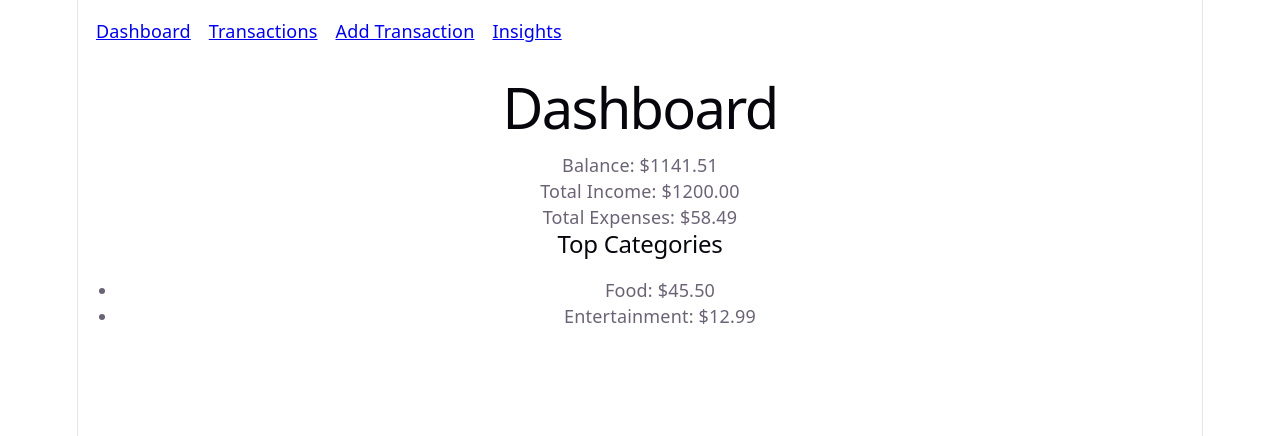
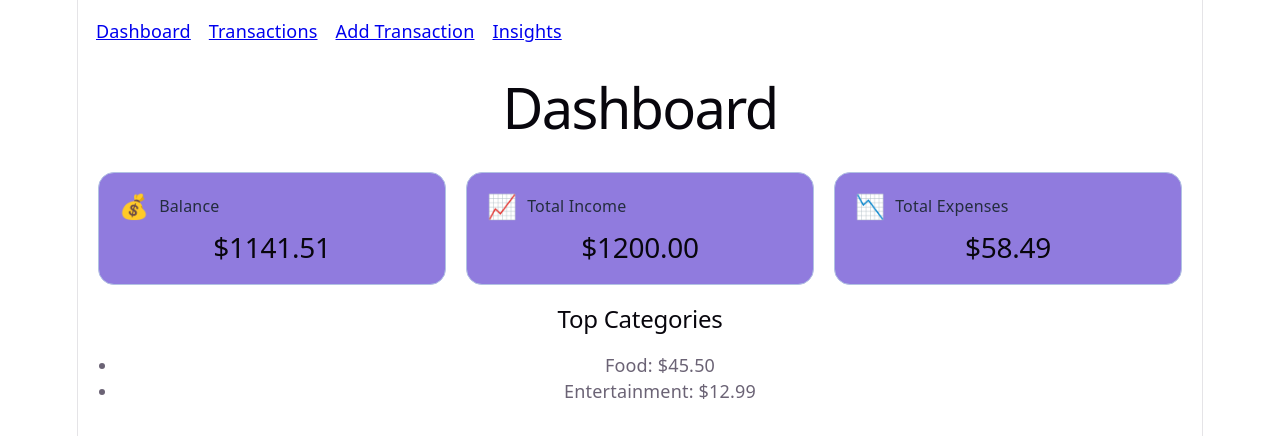
Before and after one commit to Poornesh-codes/finance-tracker, a React (Vite) app: page / in a window 1280 px wide. Shown: the top 436 px of the page. Built offline with nearby package versions, Linux system fonts and the light colour scheme.

Commit message:
add stats card in dashboard add addtransacctions,add piecharts,bar_graphs for insights

```diff
--- a/package.json
+++ b/package.json
@@ -10,6 +10,7 @@
     "preview": "vite preview"
   },
   "dependencies": {
+    "motion": "^13.1.0",
     "react": "^19.2.8",
     "react-dom": "^19.2.8",
     "react-router-dom": "^7.18.2",
--- a/src/App.jsx
+++ b/src/App.jsx
@@ -1,19 +1,25 @@
+import {useState} from 'react'
 import { Routes, Route } from 'react-router-dom'
 import Dashboard from './pages/Dashboard'
 import Transactions from './pages/Transactions'
 import AddTransaction from './pages/AddTransaction'
 import Insights from './pages/Insights'
 import Navbar from './components/Navbar'
+import sampleTransactions from './data/sampleTransactions'
+function App() {
+  const [transactions, setTransactions] = useState(sampleTransactions)
+  function addTransaction(newTransaction) {
+    setTransactions((prev) => [...prev, {...newTransaction,id:Date.now()}])
+  }
 
-function App() {
   return (
     <>
       <Navbar />
       <Routes>
-        <Route path="/" element={<Dashboard />} />
-        <Route path="/transactions" element={<Transactions />} />
-        <Route path="/add" element={<AddTransaction />} />
-        <Route path="/insights" element={<Insights />} />
+        <Route path="/" element={<Dashboard transactions={transactions} />} />
+        <Route path="/transactions" element={<Transactions transactions={transactions} />} />
+        <Route path="/add" element={<AddTransaction onAdd={addTransaction} />} />
+        <Route path="/insights" element={<Insights transactions={transactions} />} />
       </Routes>
     </>
   )
--- /dev/null
+++ b/src/components/Statcard.css
@@ -0,0 +1,27 @@
+.stat-card {
+  padding: 20px;
+  border-radius: 16px;
+  background: rgb(144, 123, 222);
+  border: 1px solid #b2c2e3;
+}
+
+.stat-card-header {
+  display: flex;
+  align-items: center;
+  gap: 10px;
+  margin-bottom: 12px;
+}
+
+.stat-card-icon {
+  font-size: 24px;
+}
+
+.stat-card-title {
+  color: #242d3e;
+  font-size: 16px;
+}
+
+.stat-card-value {
+  margin: 0;
+  font-size: 28px;
+}
--- /dev/null
+++ b/src/components/Statcard.jsx
@@ -0,0 +1,20 @@
+import { motion } from 'motion/react'
+import './Statcard.css'
+function StatCard({ title, value, icon,delay }) {
+  return (
+    <motion.div className="stat-card"
+      initial={{ opacity: 0, y: 20 }}
+      animate={{ opacity: 1, y: 0 }}
+      transition={{duration:0.4 , delay:delay}}
+    >
+      <div className="stat-card-header">
+        <span className="stat-card-icon">{icon}</span>
+        <span className="stat-card-title">{title}</span>
+      </div>
+
+      <h2 className="stat-card-value">${value.toFixed(2)}</h2>
+    </motion.div>
+  )
+}
+
+export default StatCard
--- a/src/pages/AddTransaction.jsx
+++ b/src/pages/AddTransaction.jsx
@@ -1,4 +1,55 @@
-function AddTransaction() {
-  return <h1>Add Transaction</h1>
+import { useState } from 'react'
+
+function AddTransaction({ onAdd }) {
+  const [formData, setFormData] = useState({
+    date: '',
+    amount: '',
+    category: '',
+    type: 'expense',
+    note: '',
+  })
+
+  function handleChange(e) {
+    const { name, value } = e.target
+    setFormData((prev) => ({ ...prev, [name]: value }))
+  }
+
+  function handleSubmit(e) {
+    e.preventDefault()
+    onAdd({ ...formData, amount: parseFloat(formData.amount) })
+  }
+
+  return (
+    <div style={{ padding: '1rem' }}>
+      <h1>Add Transaction</h1>
+      <form onSubmit={handleSubmit}>
+        <div>
+          <label>Date</label>
+          <input type="date" name="date" value={formData.date} onChange={handleChange} required />
+        </div>
+        <div>
+          <label>Amount</label>
+          <input type="number" name="amount" value={formData.amount} onChange={handleChange} step="0.01" required />
+        </div>
+        <div>
+          <label>Category</label>
+          <input type="text" name="category" value={formData.category} onChange={handleChange} required />
+        </div>
+        <div>
+          <label>Type</label>
+          <select name="type" value={formData.type} onChange={handleChange}>
+            <option value="expense">Expense</option>
+            <option value="income">Income</option>
+          </select>
+        </div>
+        <div>
+          <label>Note</label>
+          <input type="text" name="note" value={formData.note} onChange={handleChange} />
+        </div>
+        <button type="submit">Add Transaction</button>
+      </form>
+    </div>
+  )
 }
+
 export default AddTransaction
--- /dev/null
+++ b/src/pages/Dashboard.css
@@ -0,0 +1,6 @@
+.stats-container {
+  display: grid;
+  grid-template-columns: repeat(3, 1fr);
+  gap: 20px;
+  padding: 20px;
+}
--- a/src/pages/Dashboard.jsx
+++ b/src/pages/Dashboard.jsx
@@ -1,15 +1,15 @@
-import sampleTransactions from '../data/sampleTransactions'
+import StatCard from '../components/Statcard'
+import './Dashboard.css'
+function Dashboard({ transactions }) {
+  const totalIncome = transactions.filter((t) => t.type === 'income').reduce((sum, t) => sum + t.amount, 0)
 
-function Dashboard() {
-  const totalIncome = sampleTransactions.filter((t) => t.type === 'income').reduce((sum, t) => sum + t.amount, 0)
-
-  const totalExpenses = sampleTransactions
+  const totalExpenses = transactions
     .filter((t) => t.type === 'expense')
     .reduce((sum, t) => sum + t.amount, 0)
 
   const balance = totalIncome - totalExpenses
 
-  const categoryTotals = sampleTransactions
+  const categoryTotals = transactions
     .filter((t) => t.type === 'expense')
     .reduce((acc, t) => {
       acc[t.category] = (acc[t.category] || 0) + t.amount
@@ -23,9 +23,11 @@ function Dashboard() {
   return (
     <div>
       <h1>Dashboard</h1>
-      <p>Balance: ${balance.toFixed(2)}</p>
-      <p>Total Income: ${totalIncome.toFixed(2)}</p>
-      <p>Total Expenses: ${totalExpenses.toFixed(2)}</p>
+      <div className="stats-container">
+        <StatCard title="Balance" value={balance} icon="💰" delay={0.1} />
+        <StatCard title="Total Income" value={totalIncome} icon="📈" delay={0.2} />
+        <StatCard title="Total Expenses" value={totalExpenses} icon="📉" delay={0.3} />
+      </div>
 
       <h2>Top Categories</h2>
       <ul>
--- a/src/pages/Insights.jsx
+++ b/src/pages/Insights.jsx
@@ -1,4 +1,61 @@
-function Insights() {
-  return <h1>Insights</h1>
+import { PieChart, Pie, Cell, Tooltip, Legend, BarChart, Bar, XAxis, YAxis, CartesianGrid, ResponsiveContainer } from 'recharts'
+const COLORS = ['#8884d8', '#82ca9d', '#ffc658', '#ff8042', '#0088FE', '#00C49F']
+
+function Insights({ transactions }) {
+  // Spending by category (for pie chart)
+  const categoryTotals = transactions
+    .filter((t) => t.type === 'expense')
+    .reduce((acc, t) => {
+      acc[t.category] = (acc[t.category] || 0) + t.amount
+      return acc
+    }, {})
+
+  const pieData = Object.entries(categoryTotals).map(([category, amount]) => ({
+    name: category,
+    value: amount,
+  }))
+
+  // Spending by date (for bar chart)
+  const dateTotals = transactions
+    .filter((t) => t.type === 'expense')
+    .reduce((acc, t) => {
+      acc[t.date] = (acc[t.date] || 0) + t.amount
+      return acc
+    }, {})
+
+  const barData = Object.entries(dateTotals)
+    .map(([date, amount]) => ({ date, amount }))
+    .sort((a, b) => new Date(a.date) - new Date(b.date))
+
+  return (
+    <div style={{ padding: '1rem' }}>
+      <h1>Insights</h1>
+
+      <h2>Spending by Category</h2>
+      <ResponsiveContainer width="100%" height={300}>
+        <PieChart>
+          <Pie data={pieData} dataKey="value" nameKey="name" cx="50%" cy="50%" outerRadius={100} label>
+            {pieData.map((entry, index) => (
+              <Cell key={entry.name} fill={COLORS[index % COLORS.length]} />
+            ))}
+          </Pie>
+          <Tooltip />
+          <Legend />
+        </PieChart>
+      </ResponsiveContainer>
+
+      <h2>Spending Over Time</h2>
+      <ResponsiveContainer width="100%" height={300}>
+        <BarChart data={barData}>
+          <CartesianGrid strokeDasharray="3 3" />
+          <XAxis dataKey="date" />
+          <YAxis />
+          <Tooltip />
+          <Bar dataKey="amount" fill="#8884d8" />
+        </BarChart>
+      </ResponsiveContainer>
+    </div>
+  )
 }
+
 export default Insights
--- a/src/pages/Transactions.jsx
+++ b/src/pages/Transactions.jsx
@@ -1,9 +1,47 @@
-import sampleTransactions from '../data/sampleTransactions'
+import { useState } from 'react'
+function Transactions({ transactions }) {
+  const [Search, setSearch] = useState('')
+  const [CategoryFilter, setCategoryFilter] = useState('All')
+  const [TypeFilter, setTypeFilter] = useState('All')
+  const[StartDate,setStartDate]=useState('')
+  const[EndDate,setEndDate]=useState('')
+  const categories = ['All', ...new Set(transactions.map((t) => t.category))]
+  const filteredTransactions = transactions.filter((t) => {
+    const matchesSearch = t.note.toLowerCase().includes(Search.toLowerCase())||t.category.toLowerCase().includes(Search.toLowerCase())
+    const matchesCategory = CategoryFilter === 'All' || t.category === CategoryFilter
+    const matchesType = TypeFilter === 'All' || t.type === TypeFilter
+    const matchesStartDate = !StartDate || t.date >= StartDate
+    const matchesEndDate = !EndDate || t.date <= EndDate
 
-function Transactions() {
+    return matchesSearch && matchesCategory && matchesType && matchesStartDate && matchesEndDate
+  })
+
   return (
     <div style={{ padding: '1rem' }}>
       <h1>Transactions</h1>
+      <div style={{ display: 'flex', gap: '1rem', marginBottom: '1rem' }}>
+        <input
+          type="text"
+          placeholder="Search by note or category"
+          value={Search}
+          onChange={(e) => setSearch(e.target.value)}
+        />
+        <select value={CategoryFilter} onChange={(e) => setCategoryFilter(e.target.value)}>
+          {categories.map((category) => (
+            <option key={category} value={category}>
+              {category}
+            </option>
+          ))}
+        </select>
+        <select value={TypeFilter} onChange={(e) => setTypeFilter(e.target.value)}>
+          <option value="All">All Types</option>
+          <option value="income">Income</option>
+          <option value="expense">Expense</option>
+        </select>
+        <input type="date" value={StartDate} onChange={(e) => setStartDate(e.target.value)} />
+        <input type="date" value={EndDate} onChange={(e) => setEndDate(e.target.value)} />
+        <button onClick={() => {setSearch(''); setCategoryFilter('All'); setTypeFilter('All'); setStartDate(''); setEndDate('')}}>Reset Filters</button>
+      </div>
       <table style={{ width: '100%', borderCollapse: 'collapse' }}>
         <thead>
           <tr>
@@ -14,7 +52,7 @@ function Transactions() {
           </tr>
         </thead>
         <tbody>
-          {sampleTransactions.map((t) => (
+          {filteredTransactions.map((t) => (
             <tr key={t.id}>
               <td>{t.date}</td>
               <td>{t.category}</td>
@@ -31,6 +69,7 @@ function Transactions() {
           ))}
         </tbody>
       </table>
+      {filteredTransactions.length === 0 && <p>No transactions found.</p>}
     </div>
   )
 }
```
Also changed, not shown: 1 other file (tests, documents, lock files or other folders).
